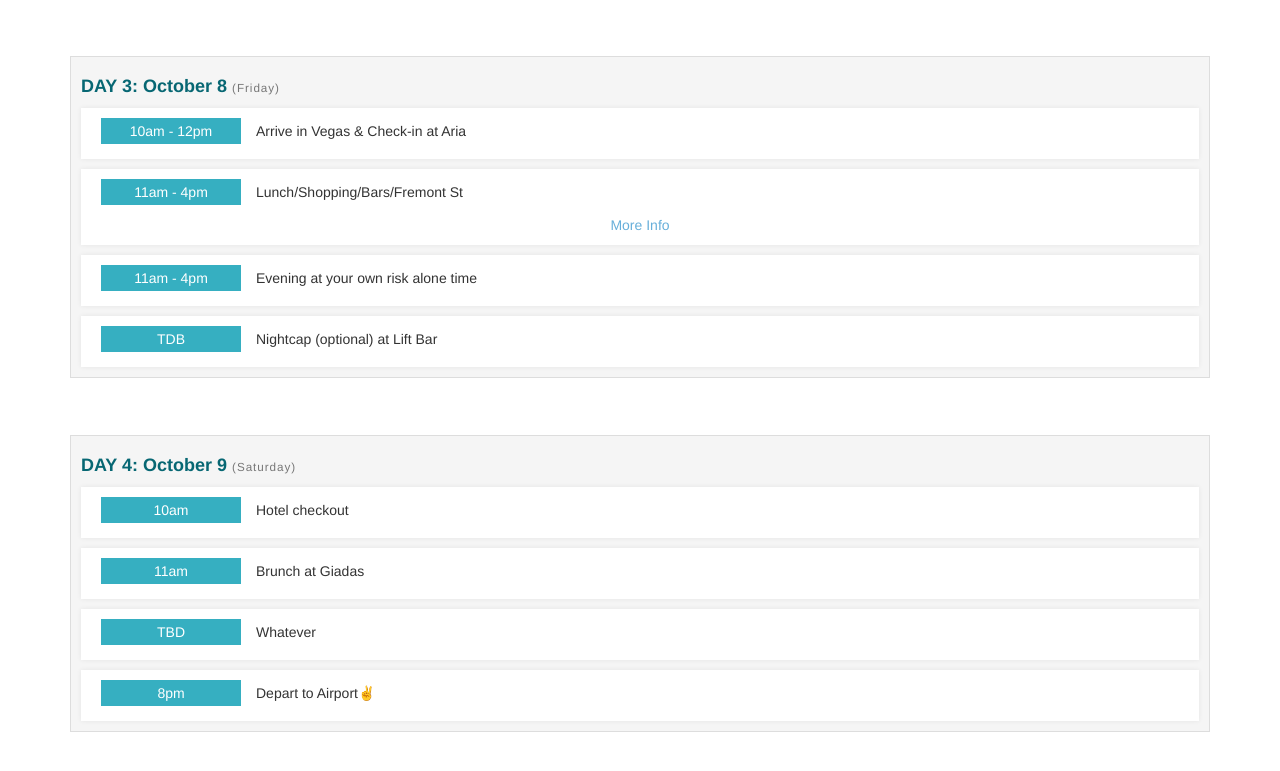
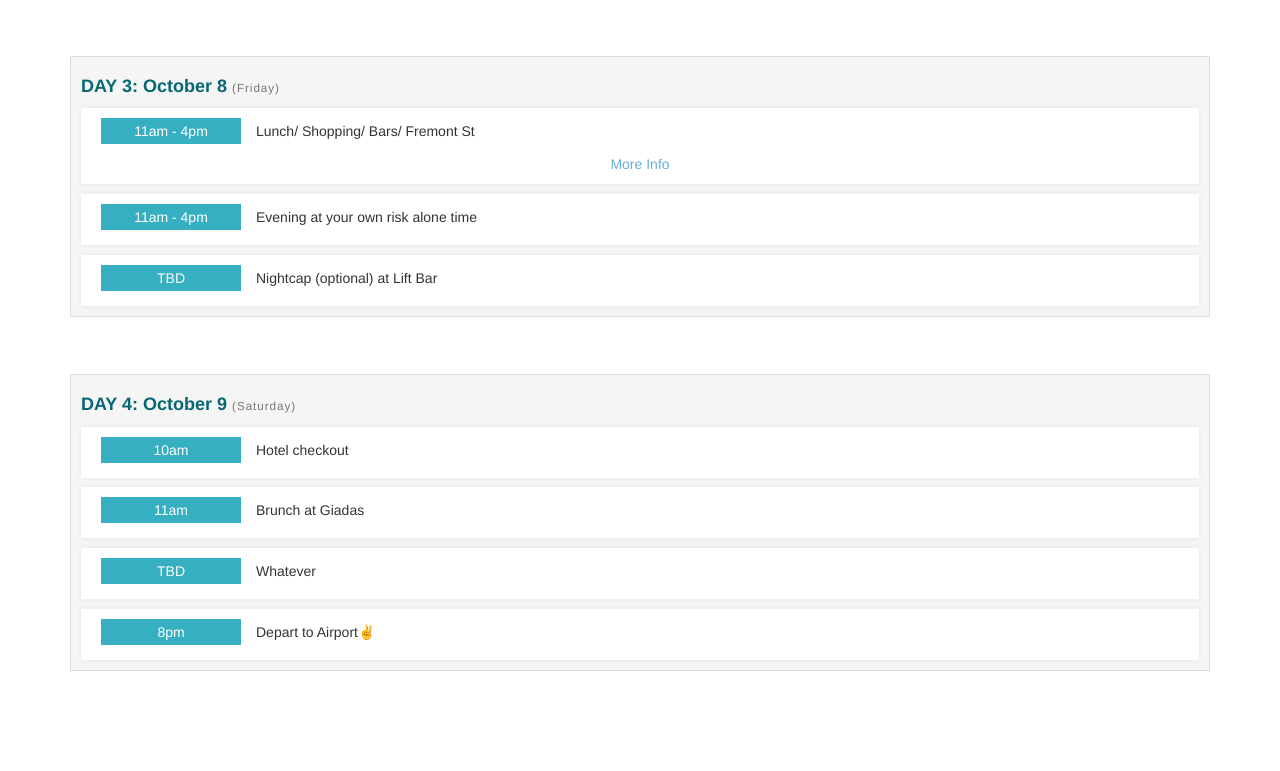
Before and after one commit to iojeff/vegas, a plain HTML site: page index.html in a window 1280 px wide. Shown: the part 1467-2238 px from the top of the page. After the commit the page ends 2195 px from the top, so only its background shows below. Drawn offline with nearby package versions, Linux system fonts and the light colour scheme.

Commit message:
Update index.html

```diff
--- a/index.html
+++ b/index.html
@@ -416,15 +416,8 @@
                 <h2 class="day-title">DAY 3: October 8 <small>(Friday)</small></h2>
                 <div class="schedule-card">
                     <div class="insidebox">
-                        <span class="schedule-tag">10am - 12pm </span>
-                        <span class="schedule-start"> Arrive in Vegas & Check-in at Aria</span>
-                    </div>
-                </div>
-
-                <div class="schedule-card">
-                    <div class="insidebox">
                         <span class="schedule-tag">11am - 4pm</span>
-                        <span class="schedule-start">Lunch/Shopping/Bars/Fremont St </span>
+                        <span class="schedule-start">Lunch/ Shopping/ Bars/ Fremont St </span>
                     </div>
 
                     <div class="schedule-more-info">
@@ -454,7 +447,7 @@
 
                 <div class="schedule-card">
                     <div class="insidebox">
-                        <span class="schedule-tag">TDB</span>
+                        <span class="schedule-tag">TBD</span>
                         <span class="schedule-start">Nightcap (optional)  at Lift Bar</span>
                     </div>
                 </div>
```
